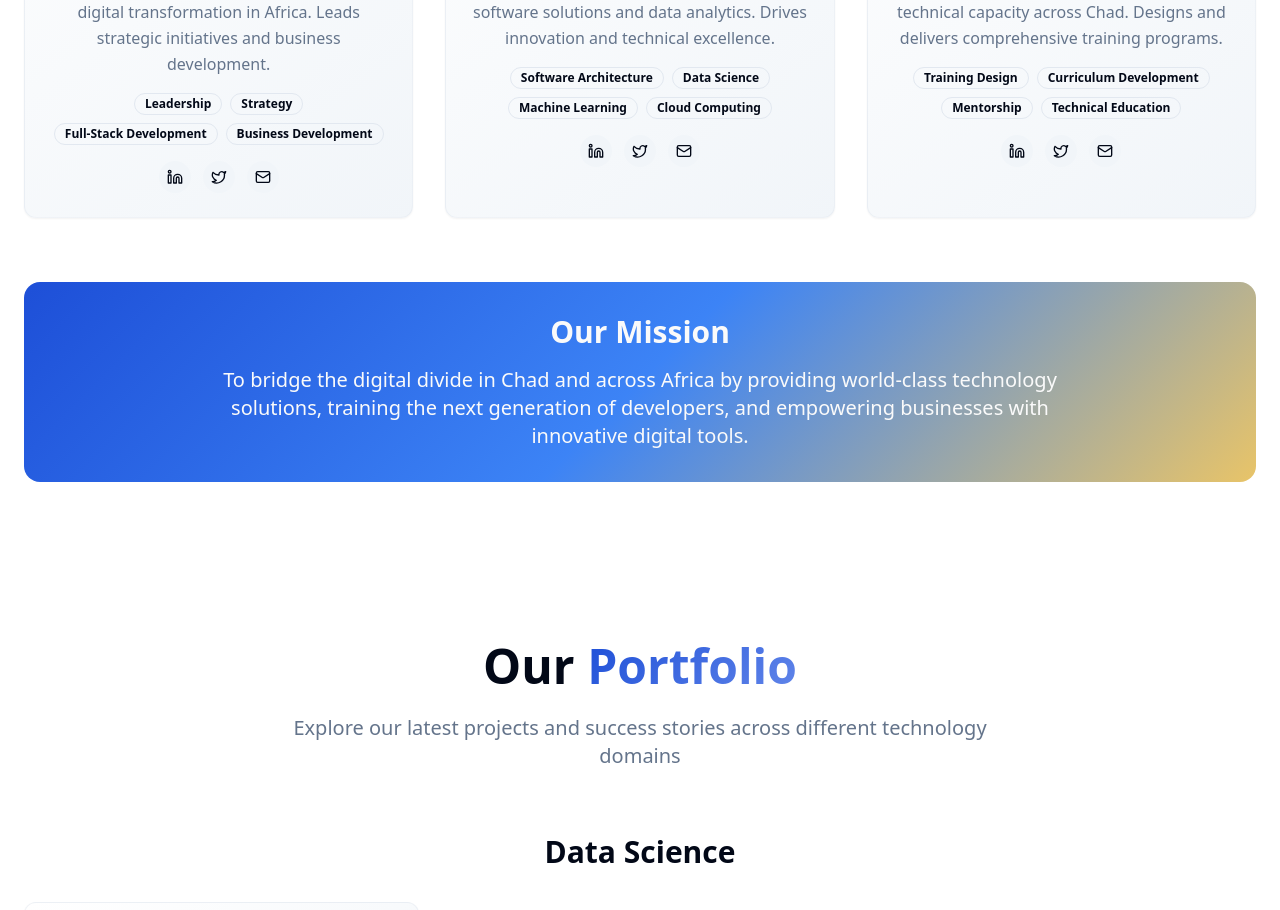
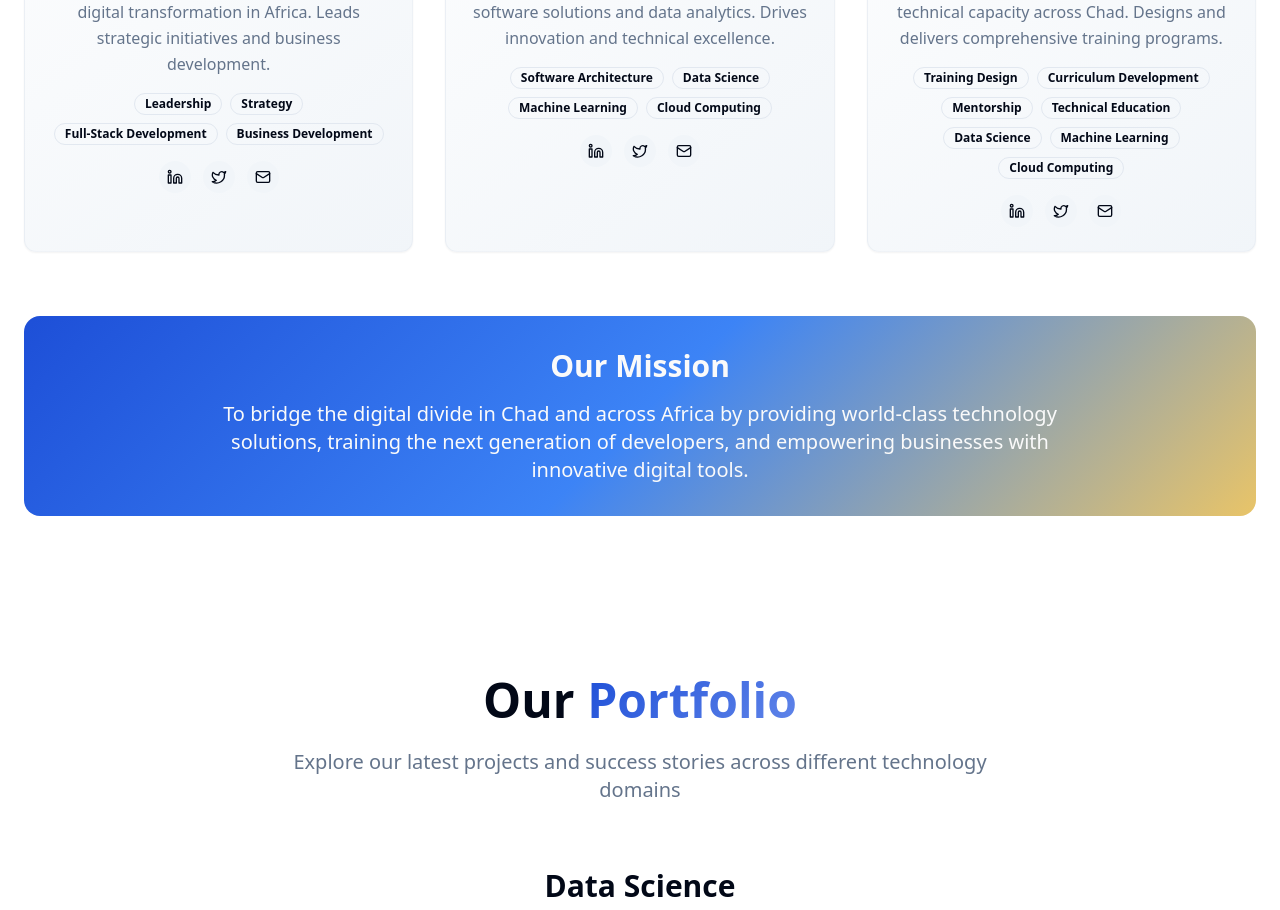
Before and after one commit to MahamadYoussoufDjibrine/chadnova, a React (Vite) app: page / in a window 1280 px wide. Shown: the part 2520-3430 px from the top of the page. Built offline with nearby package versions, Linux system fonts and the light colour scheme.

Commit message:
Update founder's expertise
Update Daoud Abdelkerim Adam's expertise to include data science, machine learning, and cloud computing.

```diff
--- a/src/components/About.tsx
+++ b/src/components/About.tsx
@@ -23,7 +23,7 @@ export const About = () => {
       role: "Head of Training & Co-Founder",
       expertise: "Education & Skill Development",
       background: "Passionate educator focused on building technical capacity across Chad. Designs and delivers comprehensive training programs.",
-      skills: ["Training Design", "Curriculum Development", "Mentorship", "Technical Education"]
+      skills: ["Training Design", "Curriculum Development", "Mentorship", "Technical Education", "Data Science", "Machine Learning", "Cloud Computing"]
     }
   ];
 
```
